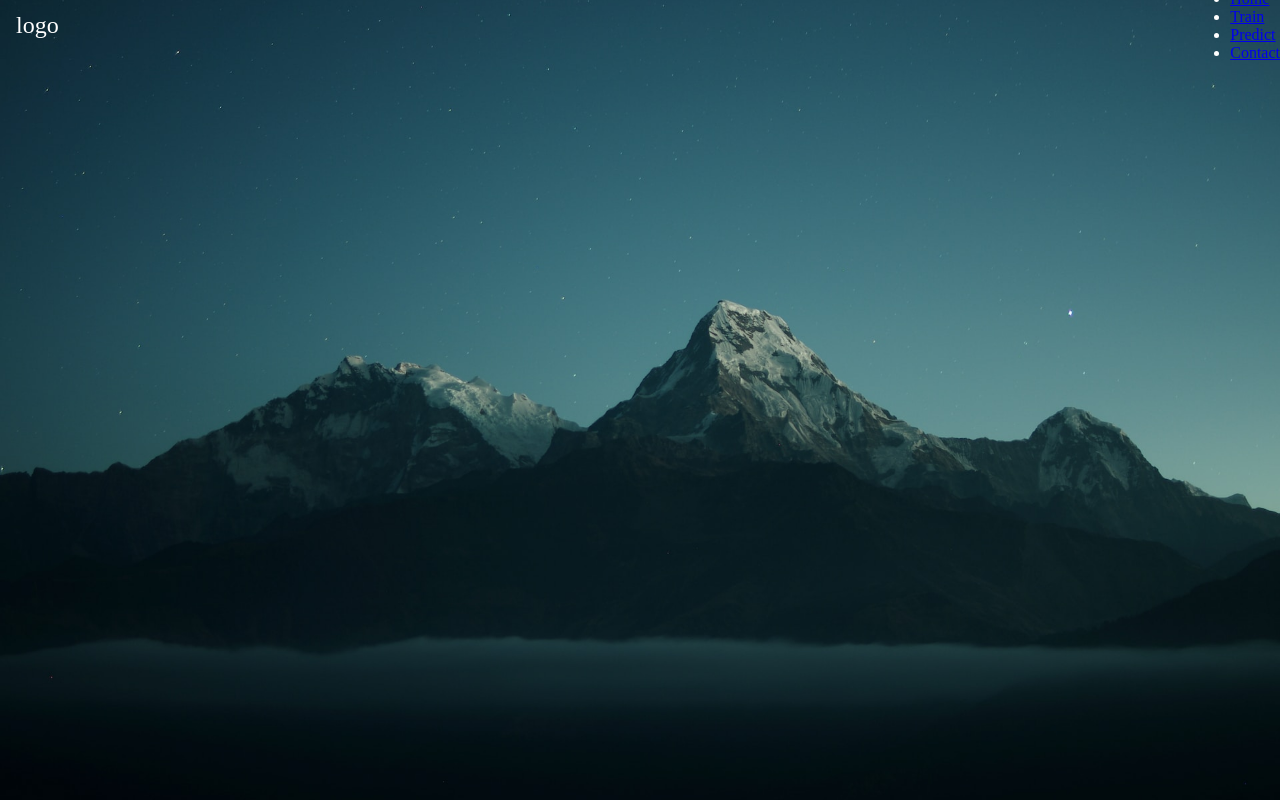
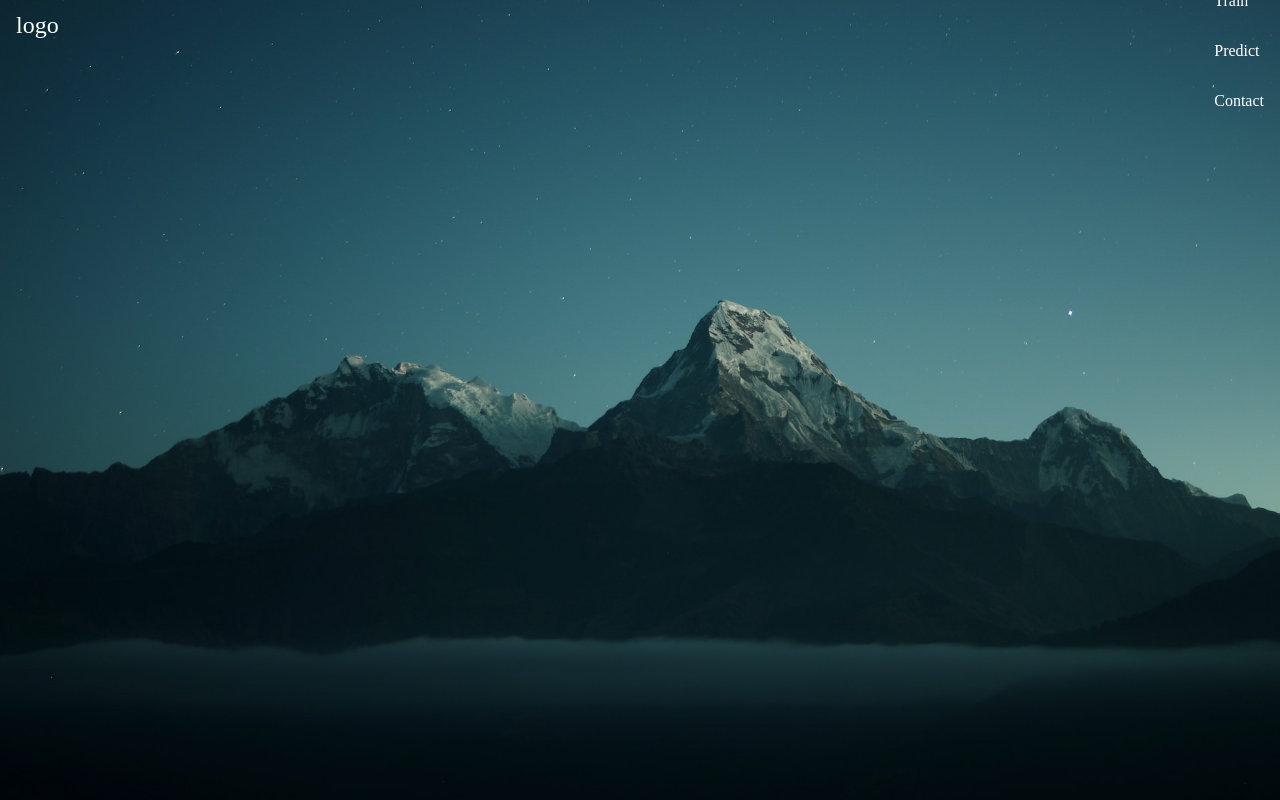
Before and after one commit to SirTee12/Machine-Downtime-Prediction, a Flask app: page / in a window 1280 px wide. Run offline with Flask 3, Linux system fonts and the light colour scheme.

Commit message:
setting CSS parameters of nav_menu ul li and nav__menu ul li a

```diff
--- a/static/style.css
+++ b/static/style.css
@@ -32,8 +32,23 @@ body {
 
 }
 
-.nav_menu{
+.nav__menu{
     margin: 0;
     padding: 0;
     display: flex;
 }
+
+.nav__menu ul li {
+    list-style: none;
+}
+
+.nav__menu ul li a{
+    text-decoration: none;
+    color: #fff;
+    padding: 1rem;
+    display: block;
+}
+
+.nav__menu li:hover {
+    background-color: rgba(255, 255,255, 0.5);
+}
```
